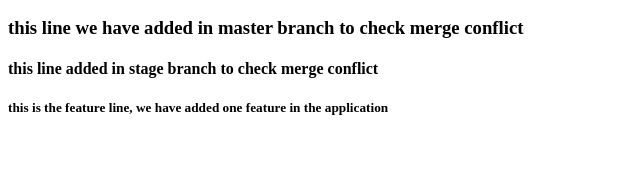
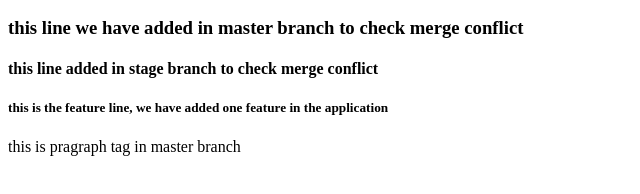
Before and after one commit to Nextgen-cloud-technologies/hdfc-mobile-app, a plain HTML site: page index.html in a window 1280 px wide. Shown: the part 294-488 px from the top of the page, without its empty margins (0-640 px from the left). Drawn offline with Linux system fonts and the light colour scheme.

Commit message:
added p tag in master

```diff
--- a/index.html
+++ b/index.html
@@ -15,5 +15,6 @@
     <h3>this line we have added in master branch to check merge conflict</h3>
     <h4>this line added in stage branch to check merge conflict</h4>
     <h5>this is the feature line, we have added one feature in the application</h5>
+    <p>this is pragraph tag in master branch</p>
 </body>
 </html>
```
